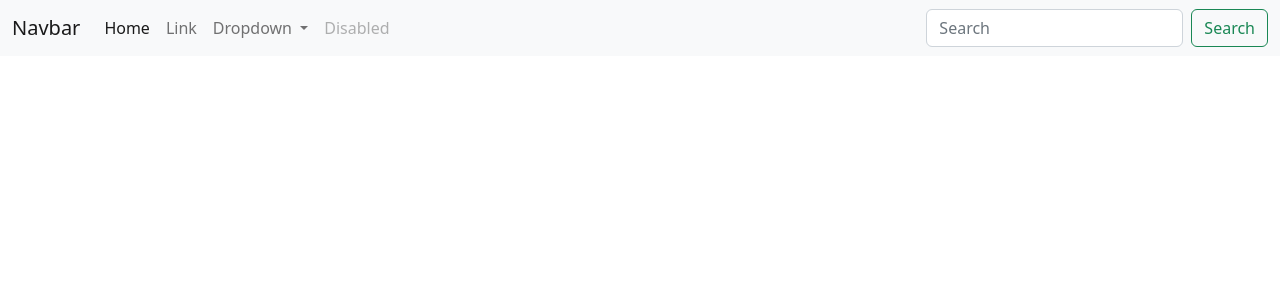
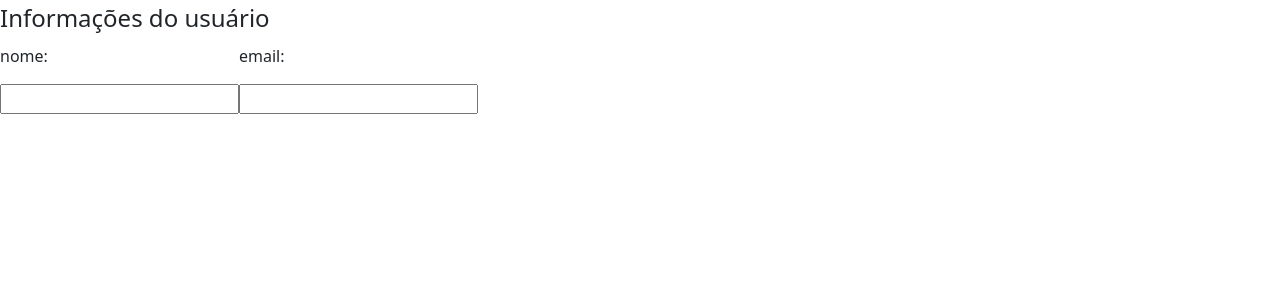
Before and after one commit to joaovictor1516/formulario_usando_angular, an Angular app: page / in a window 1280 px wide. Shown: the top 300 px of the page. Built offline with nearby package versions, Linux system fonts and the light colour scheme.

Commit message:
inseri alguns elementos que serao usados no formulario

```diff
--- a/src/app/app.component.html
+++ b/src/app/app.component.html
@@ -1,36 +1,14 @@
-<nav class="navbar navbar-expand-lg bg-light">
-  <div class="container-fluid">
-    <a class="navbar-brand" href="#">Navbar</a>
-    <button class="navbar-toggler" type="button" data-bs-toggle="collapse" data-bs-target="#navbarSupportedContent" aria-controls="navbarSupportedContent" aria-expanded="false" aria-label="Toggle navigation">
-      <span class="navbar-toggler-icon"></span>
-    </button>
-    <div class="collapse navbar-collapse" id="navbarSupportedContent">
-      <ul class="navbar-nav me-auto mb-2 mb-lg-0">
-        <li class="nav-item">
-          <a class="nav-link active" aria-current="page" href="#">Home</a>
-        </li>
-        <li class="nav-item">
-          <a class="nav-link" href="#">Link</a>
-        </li>
-        <li class="nav-item dropdown">
-          <a class="nav-link dropdown-toggle" href="#" role="button" data-bs-toggle="dropdown" aria-expanded="false">
-            Dropdown
-          </a>
-          <ul class="dropdown-menu">
-            <li><a class="dropdown-item" href="#">Action</a></li>
-            <li><a class="dropdown-item" href="#">Another action</a></li>
-            <li><hr class="dropdown-divider"></li>
-            <li><a class="dropdown-item" href="#">Something else here</a></li>
-          </ul>
-        </li>
-        <li class="nav-item">
-          <a class="nav-link disabled">Disabled</a>
-        </li>
-      </ul>
-      <form class="d-flex" role="search">
-        <input class="form-control me-2" type="search" placeholder="Search" aria-label="Search">
-        <button class="btn btn-outline-success" type="submit">Search</button>
-      </form>
-    </div>
-  </div>
-</nav>
+<form action="" >
+  <fieldset>
+    <legend>Informações do usuário</legend>
+    <label for="nome">
+    <p>nome:</p>
+    <input type="text" name="nome" id="nome">
+    </label>
+
+    <label for="email">
+      <p>email:</p>
+      <input type="email" name="email" id="email">
+    </label>
+</fieldset>
+</form>
```
